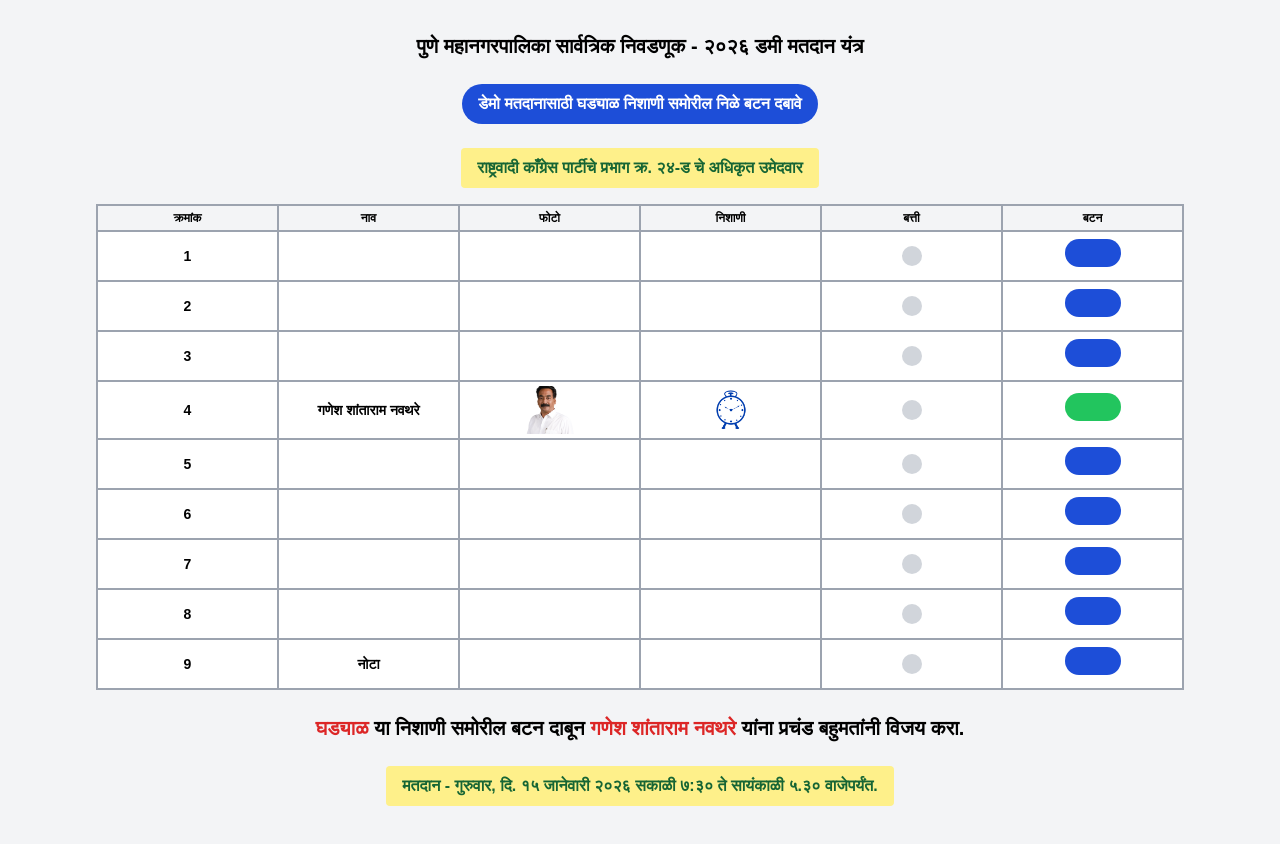
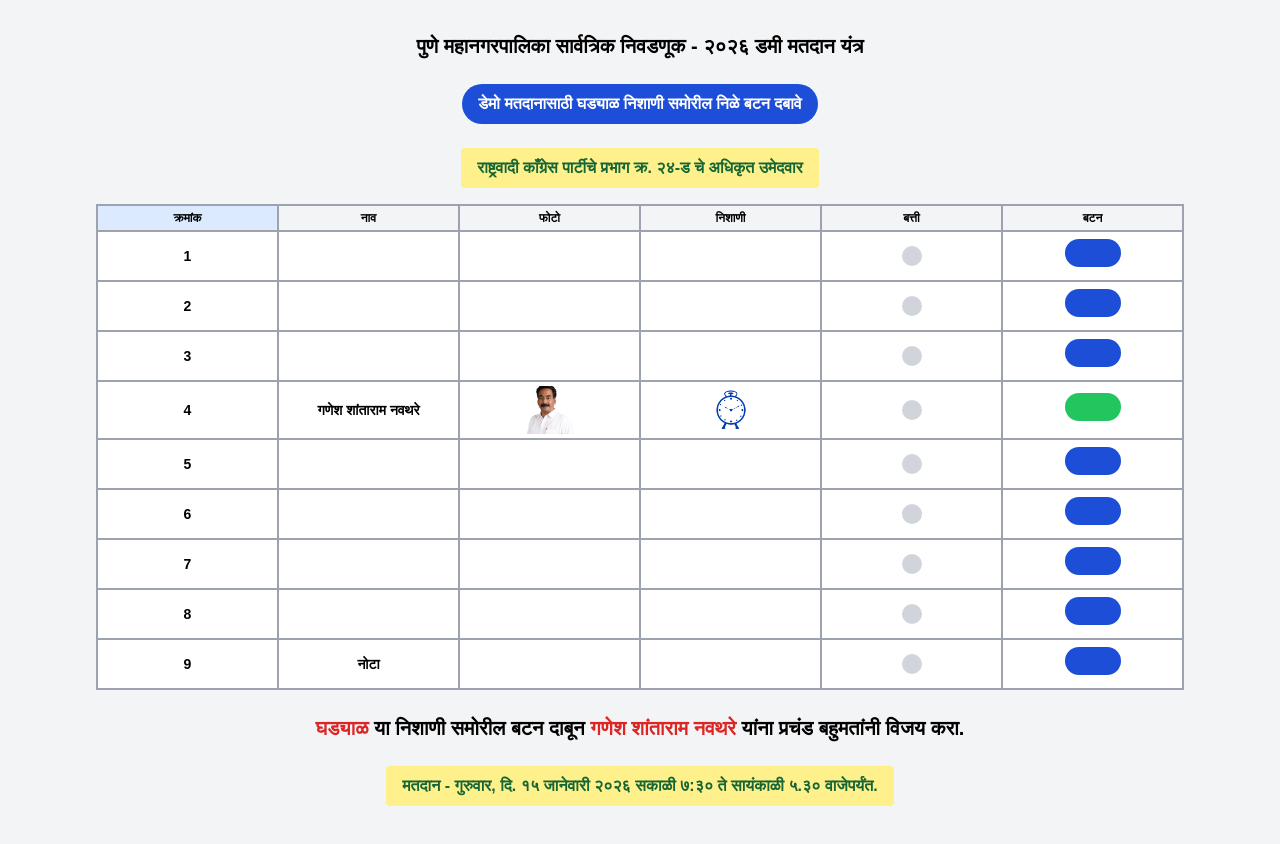
Before and after one commit to corporateDynastical/ganesh_navthare_dummyvote, a Next.js app: page / in a window 1280 px wide. Built offline with nearby package versions, Linux system fonts and the light colour scheme.

Commit message:
Update page.tsx

```diff
--- a/app/page.tsx
+++ b/app/page.tsx
@@ -47,8 +47,8 @@ return (
 <table className="w-full border-2 border-gray-400 dark:border-gray-600 table-fixed">
 <thead>
 <tr className="bg-gray-100 dark:bg-gray-800">
-<th className="border-2 border-gray-400 dark:border-gray-600 px-1 py-1 text-center text-xs font-bold max-sm:px-0.5">क्रमांक</th>
-<th className="border-2 border-gray-400 dark:border-gray-600 px-1 py-1 text-center text-xs font-bold max-sm:px-0.5">नाव</th>
+<th className="border-2 border-gray-400 dark:border-gray-600 px-1 py-1 bg-blue-100 text-center text-xs font-bold max-sm:px-0.5">क्रमांक</th>
+<th className="border-2 border-gray-400 dark:border-gray-600 px-1 py-1 bg-blue-100text-center text-xs font-bold max-sm:px-0.5">नाव</th>
 <th className="border-2 border-gray-400 dark:border-gray-600 px-1 py-1 text-center text-xs font-bold max-sm:px-0.5">फोटो</th>
 <th className="border-2 border-gray-400 dark:border-gray-600 px-1 py-1 text-center text-xs font-bold max-sm:px-0.5">निशाणी</th>
 <th className="border-2 border-gray-400 dark:border-gray-600 px-1 py-1 text-center text-xs font-bold max-sm:px-0.5">बत्ती</th>
```
